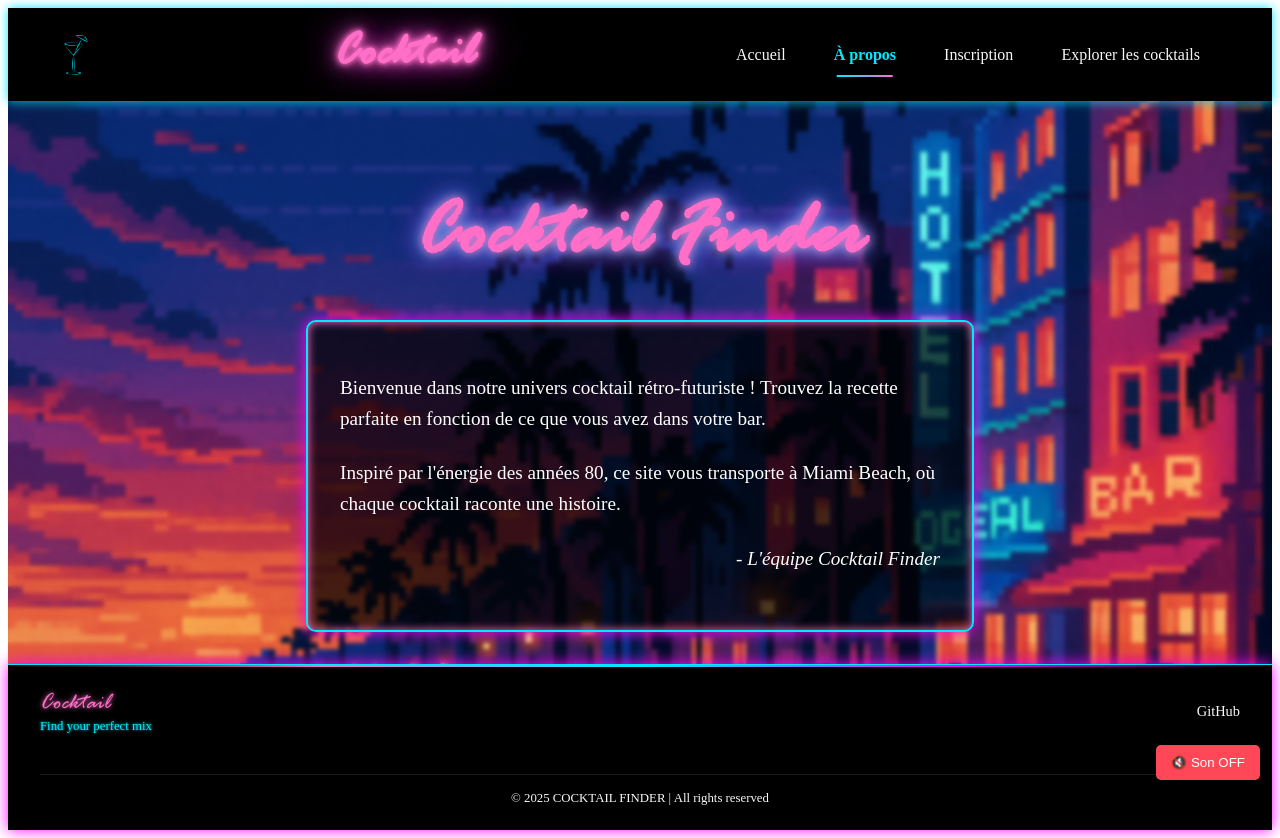
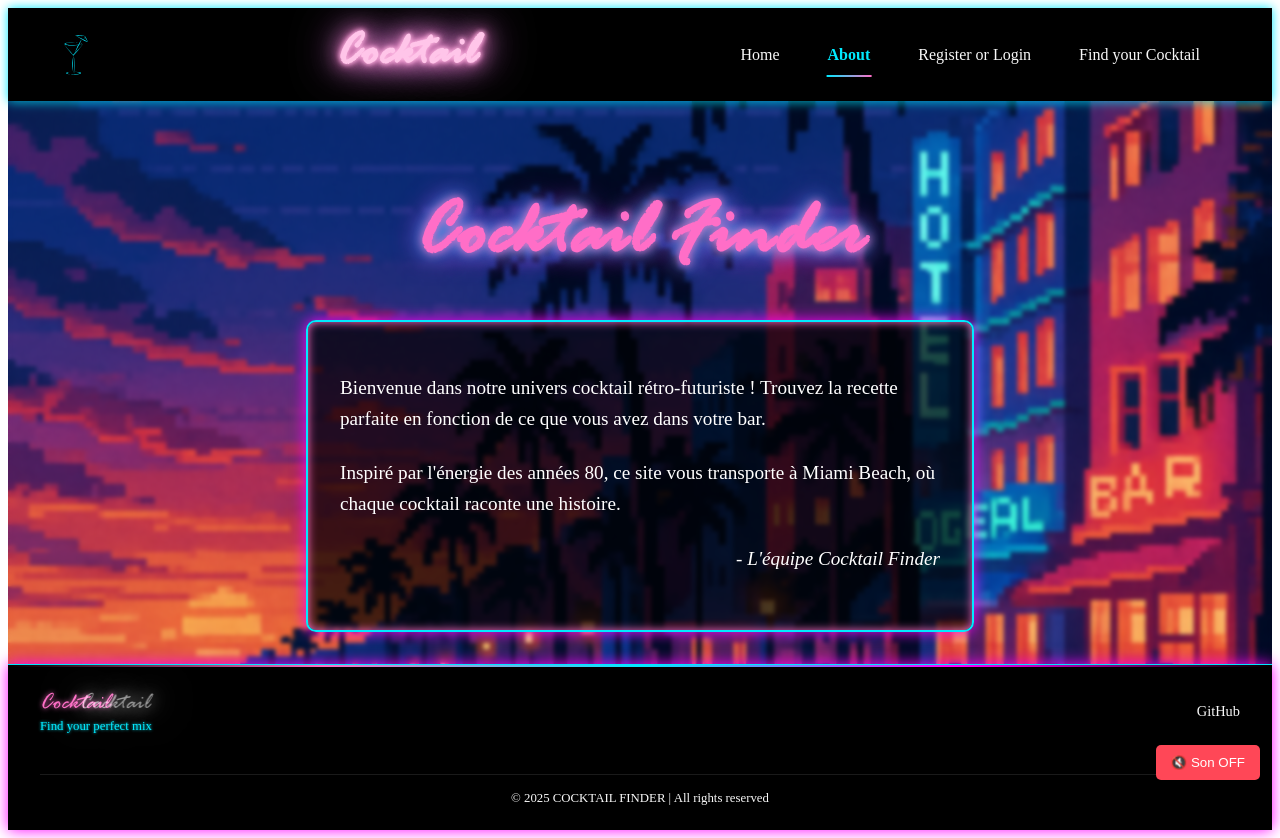
Before and after one commit to CharlesCatto/CocktailFinder, a React (Vite) app in the folder client/vite-project/: page /about in a window 1280 px wide. Built offline with nearby package versions, Linux system fonts and the light colour scheme; no server answers.

Commit message:
Fixing some styles. Some translation. Neon Effect with a white glow on the title. Math.random text on Finder and CocktailSearch

```diff
--- a/client/vite-project/src/components/CocktailSearch/CocktailSearch.tsx
+++ b/client/vite-project/src/components/CocktailSearch/CocktailSearch.tsx
@@ -1,5 +1,4 @@
-// src/components/CocktailSearch/CocktailSearch.tsx
-import { useState } from "react";
+import { useState, useEffect } from "react";
 import { useCocktailContext } from "../../contexts/CocktailContext";
 import styles from "./CocktailSearch.module.css";
 
@@ -7,9 +6,67 @@ interface CocktailSearchProps {
 	setIsLoading: (loading: boolean) => void;
 }
 
+const placeholderOptions = [
+	"Espresso Martini?",
+	"Tequila vibe? 🍹",
+	"Classy & strong?",
+	"Sweet & deadly 😈",
+	"Pink & dangerous 💖",
+	"Rum or vodka?",
+	"James Bond style? 🍸",
+	"Minty fresh?",
+	"Surprise me!",
+	"Something bold?",
+];
+
+// // 🇫🇷 Français
+// const phrases = [
+// 	"Un petit mojito ?",
+// 	"Quelque chose de frais ?",
+// 	"Un cocktail fruité ?",
+// 	"À base de rhum, peut-être ?",
+// 	"Un classique revisité ?",
+// ];
+
+// // 🇬🇧 English
+// const sentences = [
+// 	"Espresso Martini?",
+// 	"Something tropical?",
+// 	"Shake it up!",
+// 	"Whiskey, maybe?",
+// 	"Pink but deadly?",
+// 	"Classy & strong?",
+// 	"Surprise me!",
+// 	"Citrusy delight?",
+// 	"Vodka or gin?",
+// 	"Light and fun?",
+// ];
+
+// // 🇪🇸 Español
+// const oracion = [
+// 	"¿Un mojito fresco?",
+// 	"¿Algo con tequila?",
+// 	"¡Sabor tropical!",
+// 	"¿Un cóctel clásico?",
+// 	"¡Sorpréndeme!",
+// ];
+
 function CocktailSearch({ setIsLoading }: CocktailSearchProps) {
 	const [query, setQuery] = useState("");
+	const [placeholder, setPlaceholder] = useState("Search a cocktail...");
 	const { setCocktails } = useCocktailContext();
+
+	useEffect(() => {
+		const getRandomPlaceholder = () =>
+			placeholderOptions[Math.floor(Math.random() * placeholderOptions.length)];
+
+		setPlaceholder(getRandomPlaceholder());
+
+		const interval = setInterval(() => {
+			setPlaceholder(getRandomPlaceholder());
+		}, 5000);
+		return () => clearInterval(interval);
+	}, []);
 
 	const handleSearch = () => {
 		if (!query.trim()) return;
@@ -21,7 +78,7 @@ function CocktailSearch({ setIsLoading }: CocktailSearchProps) {
 				setCocktails(data.drinks || []);
 			})
 			.catch((err) => {
-				console.error("Erreur API :", err);
+				console.error("API error:", err);
 				setCocktails([]);
 			})
 			.finally(() => setIsLoading(false));
@@ -35,7 +92,7 @@ function CocktailSearch({ setIsLoading }: CocktailSearchProps) {
 					value={query}
 					onChange={(e) => setQuery(e.target.value)}
 					onKeyDown={(e) => e.key === "Enter" && handleSearch()}
-					placeholder="Rechercher un cocktail..."
+					placeholder={placeholder}
 					className={styles.input}
 				/>
 				<button
@@ -44,7 +101,7 @@ function CocktailSearch({ setIsLoading }: CocktailSearchProps) {
 					className={styles.button}
 					disabled={!query.trim()}
 				>
-					Rechercher
+					Search
 				</button>
 			</div>
 		</div>
--- a/client/vite-project/src/components/Footer/Footer.module.css
+++ b/client/vite-project/src/components/Footer/Footer.module.css
@@ -52,6 +52,19 @@
 	font-size: 1.5rem;
 	color: var(--neon-pink);
 	text-shadow: 0 0 5px var(--neon-pink);
+	position: relative;
+}
+.logo::after {
+	content: "Cocktail";
+	position: absolute;
+	top: 0;
+	left: 50%;
+	transform: translateX(-50%);
+	color: white;
+	text-shadow: 0 0 15px white, 0 0 30px white, 0 0 50px white;
+	mix-blend-mode: screen;
+	pointer-events: none;
+	opacity: 0.6;
 }
 
 .slogan {
--- a/client/vite-project/src/components/NavBar/NavBar.module.css
+++ b/client/vite-project/src/components/NavBar/NavBar.module.css
@@ -35,6 +35,11 @@
 	z-index: 1;
 }
 
+a {
+	text-decoration: none;
+	color: inherit;
+}
+
 .title {
 	font-family: "RageItalic", cursive;
 	font-size: 3rem;
@@ -43,6 +48,20 @@
 		var(--neon-pink), 0 0 40px var(--neon-purple);
 	animation: neonFlicker 3s infinite;
 	margin: 0;
+	position: relative;
+}
+
+.title::after {
+	content: "Cocktail";
+	position: absolute;
+	top: 0;
+	left: 50%;
+	transform: translateX(-50%);
+	color: white;
+	text-shadow: 0 0 5px white, 0 0 30px white, 0 0 50px white;
+	mix-blend-mode: screen;
+	pointer-events: none;
+	opacity: 0.6;
 }
 
 /* Neon Icon Styles */
--- a/client/vite-project/src/components/NavBar/NavBar.tsx
+++ b/client/vite-project/src/components/NavBar/NavBar.tsx
@@ -68,7 +68,9 @@ function NavBar() {
 			</div>
 
 			<div className={styles.titleContainer}>
-				<h1 className={styles.title}>Cocktail</h1>
+				<a className={styles.homeTitle} href="/">
+					<h1 className={styles.title}>Cocktail</h1>
+				</a>
 			</div>
 
 			<div className={styles.menuIcon} onClick={toggleMenu} ref={menuIconRef}>
@@ -86,25 +88,25 @@ function NavBar() {
 					end
 					className={({ isActive }) => (isActive ? styles.active : "")}
 				>
-					Accueil
+					Home
 				</NavLink>
 				<NavLink
 					to="/about"
 					className={({ isActive }) => (isActive ? styles.active : "")}
 				>
-					À propos
+					About
 				</NavLink>
 				<NavLink
 					to="/account"
 					className={({ isActive }) => (isActive ? styles.active : "")}
 				>
-					Inscription
+					Register or Login
 				</NavLink>
 				<NavLink
 					to="/cocktails"
 					className={({ isActive }) => (isActive ? styles.active : "")}
 				>
-					Explorer les cocktails
+					Find your Cocktail
 				</NavLink>
 			</div>
 		</div>
--- a/client/vite-project/src/pages/Finder/Finder.module.css
+++ b/client/vite-project/src/pages/Finder/Finder.module.css
@@ -1,7 +1,7 @@
 :root {
 	--text-primary: #f8f8f8;
 	--text-secondary: #e0e0e0;
-	--text-light: #b0b0b0;
+	--text-light: #5a5a5a;
 }
 
 .container {
@@ -161,11 +161,12 @@
 }
 
 .tag {
-	background-color: var(--neon-purple);
+	background-color: #623962;
 	color: white;
 	padding: 0.3rem 0.8rem;
 	border-radius: 20px;
 	font-size: 0.8rem;
+	text-shadow: 1px 1px 2px rgb(0, 0, 0);
 }
 
 .modalBody {
--- a/client/vite-project/src/pages/Finder/Finder.tsx
+++ b/client/vite-project/src/pages/Finder/Finder.tsx
@@ -1,15 +1,23 @@
-import { useState } from "react";
+import { useState, useEffect } from "react";
 import { useCocktailContext } from "../../contexts/CocktailContext";
 import CocktailSearch from "../../components/CocktailSearch/CocktailSearch";
 import styles from "./Finder.module.css";
 import type { Cocktail } from "../../types/cocktail";
 
 function Finder() {
+	const [emptyMessage, setEmptyMessage] = useState("");
 	const { cocktails } = useCocktailContext();
 	const [isLoading, setIsLoading] = useState(false);
 	const [selectedCocktail, setSelectedCocktail] = useState<Cocktail | null>(
 		null,
 	);
+
+	const funMessages = [
+		"Ready to shake things up? Start searching!",
+		"No drinks yet... type a name and stir the magic!",
+		"Search for your next favorite cocktail!",
+		"No cocktails yet... Mix it up with a search!",
+	];
 
 	const getIngredients = (cocktail: Cocktail) => {
 		const ingredients = [];
@@ -26,9 +34,14 @@ function Finder() {
 		return ingredients;
 	};
 
+	useEffect(() => {
+		const randomIndex = Math.floor(Math.random() * funMessages.length);
+		setEmptyMessage(funMessages[randomIndex]);
+	}, []);
+
 	return (
 		<div className={styles.container}>
-			<h1 className={styles.title}>Explorer les Cocktails</h1>
+			<h1 className={styles.title}>The World of Cocktails</h1>
 
 			<div className={styles.searchSection}>
 				<CocktailSearch setIsLoading={setIsLoading} />
@@ -61,9 +74,7 @@ function Finder() {
 						))}
 					</div>
 				) : (
-					<p className={styles.empty}>
-						Utilisez la recherche pour découvrir des cocktails
-					</p>
+					<p className={styles.empty}>{emptyMessage}</p>
 				)}
 			</div>
 
```
